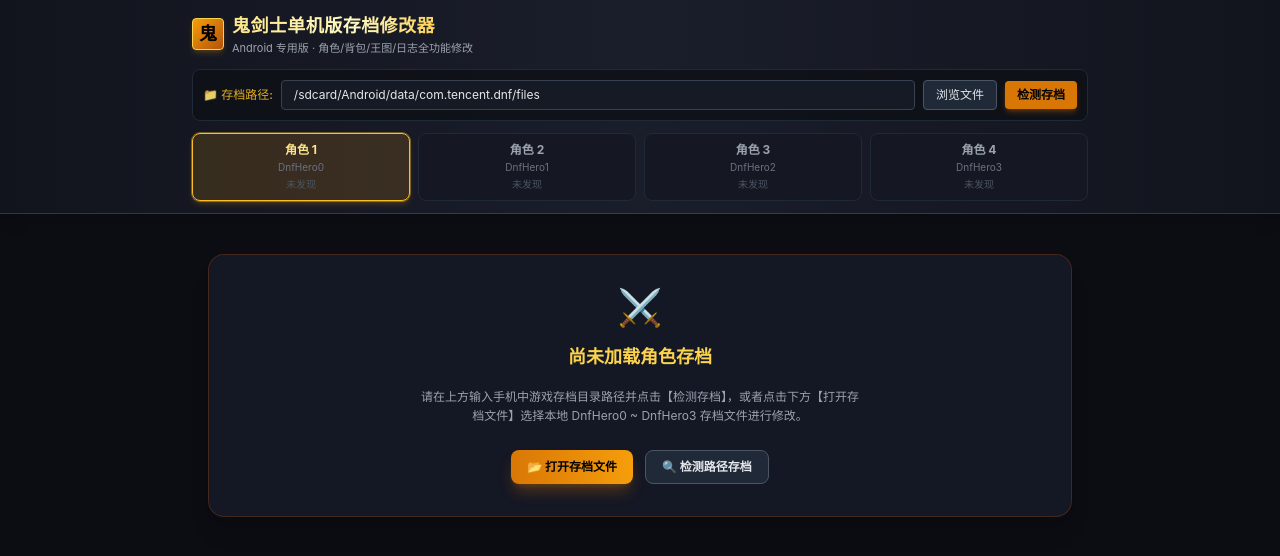
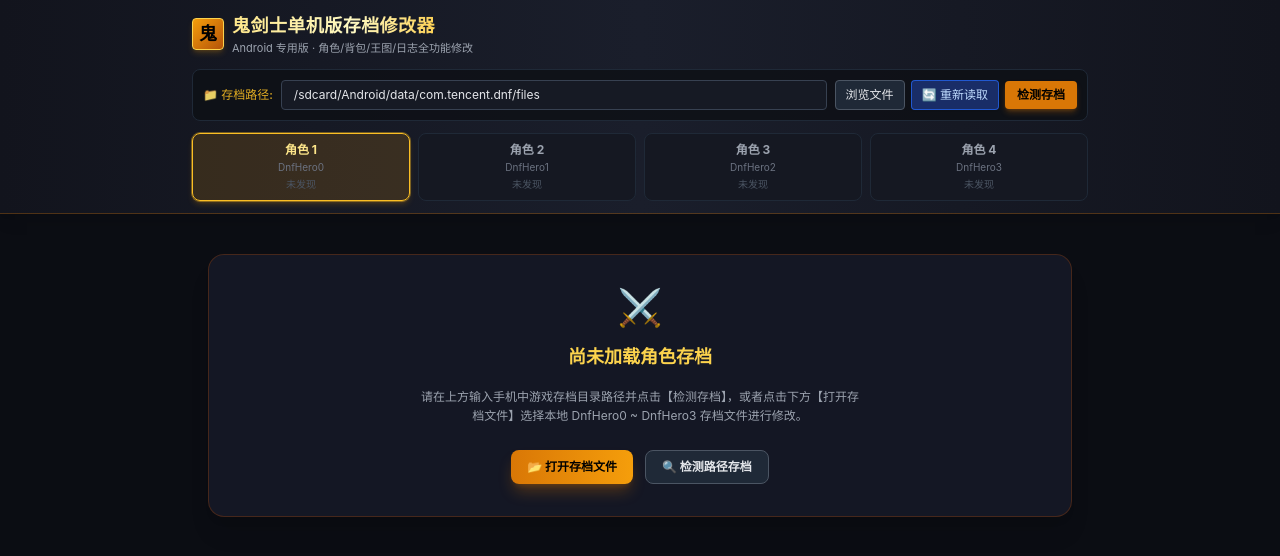
Before and after one commit to ustdbus/dnf-fix, a Vue app: page / in a window 1280 px wide. Shown: the top 556 px of the page. Built offline with nearby package versions, Linux system fonts and the light colour scheme.

Commit message:
fix: force reload from disk on character switch, detect and app focus, avoiding stale memory cache

```diff
--- a/src/App.vue
+++ b/src/App.vue
@@ -9,6 +9,7 @@
         @update:save-path="savePath = $event"
         @detect-path="detectSaves"
         @select-character="onSelectCharacter"
+        @reload-current="reloadCurrentSave"
         @file-selected="onFileSelected"
       />
 
@@ -116,7 +117,7 @@
 </template>
 
 <script setup lang="ts">
-import { ref } from 'vue'
+import { ref, onMounted } from 'vue'
 import HeaderBar from './components/HeaderBar.vue'
 import CharacterTab from './components/CharacterTab.vue'
 import InventoryTab from './components/InventoryTab.vue'
@@ -128,6 +129,15 @@
 const savePath = ref<string>('/sdcard/Android/data/com.tencent.dnf/files')
 const currentCharacter = ref<number>(0)
 const activeTab = ref<'character' | 'inventory' | 'dungeon'>('character')
+
+onMounted(() => {
+  document.addEventListener('visibilitychange', () => {
+    if (document.visibilityState === 'visible' && window.AndroidBridge) {
+      // 用户从游戏切换回修改器时，自动从磁盘重新检查当前角色是否有更新
+      loadCharacterSaveFromDisk(currentCharacter.value, true)
+    }
+  })
+})
 
 // 4个角色的存档数据缓存 (0 ~ 3)
 const saves = ref<(DnfHeroSave | null)[]>([null, null, null, null])
@@ -151,17 +161,12 @@
   }, 3000)
 }
 
-function onSelectCharacter(index: number) {
-  currentCharacter.value = index
-  if (saves.value[index]) {
-    currentSave.value = saves.value[index]
-    showToast(`已切换至角色 ${index + 1}`)
-  } else {
-    // 检查 AndroidBridge 是否存在该角色文件
-    if (window.AndroidBridge && window.AndroidBridge.checkFileExists) {
-      const charPath = `${savePath.value}/DnfHero${index}`
-      if (window.AndroidBridge.checkFileExists(charPath)) {
-        const b64 = window.AndroidBridge.readSaveFile(charPath)
+function loadCharacterSaveFromDisk(index: number, silent: boolean = false): boolean {
+  if (window.AndroidBridge && window.AndroidBridge.checkFileExists && window.AndroidBridge.readSaveFile) {
+    const charPath = `${savePath.value}/DnfHero${index}`
+    if (window.AndroidBridge.checkFileExists(charPath)) {
+      const b64 = window.AndroidBridge.readSaveFile(charPath)
+      if (b64) {
         const binaryString = window.atob(b64)
         const len = binaryString.length
         const bytes = new Uint8Array(len)
@@ -170,23 +175,53 @@
         }
         const save = parseHeroSave(bytes.buffer, index)
         saves.value[index] = save
-        currentSave.value = save
         characterStatus.value[index] = { exists: true, desc: `Lv.${save.level} ${save.professionName}` }
-        showToast(`已读取角色 ${index + 1} 存档`)
-        return
+        if (currentCharacter.value === index) {
+          currentSave.value = save
+        }
+        if (!silent) {
+          showToast(`已读取角色 ${index + 1} 最新存档 (Lv.${save.level} ${save.professionName})`)
+        }
+        return true
       }
     }
-    currentSave.value = null
-    showToast(`角色 ${index + 1} 暂无存档数据，请先检测或导入`, 'error')
   }
+  return false
+}
+
+function reloadCurrentSave() {
+  const success = loadCharacterSaveFromDisk(currentCharacter.value)
+  if (!success) {
+    showToast(`重新读取失败：磁盘未找到 DnfHero${currentCharacter.value} 或当前在网页模式`, 'error')
+  }
+}
+
+function onSelectCharacter(index: number) {
+  currentCharacter.value = index
+  // 1. Android 原生环境下，每次切换或点击角色卡片均强制从磁盘重新读取最新数据
+  const readSuccess = loadCharacterSaveFromDisk(index)
+  if (readSuccess) {
+    return
+  }
+
+  // 2. 若不在原生环境或磁盘未找到，检查是否有手动导入的存档
+  if (saves.value[index]) {
+    currentSave.value = saves.value[index]
+    showToast(`已切换至角色 ${index + 1}`)
+    return
+  }
+
+  currentSave.value = null
+  showToast(`角色 ${index + 1} 暂无存档数据，请先检测或导入`, 'error')
 }
 
 function detectSaves() {
   if (window.AndroidBridge && window.AndroidBridge.scanSaves) {
     try {
+      // 重新检测时清空旧缓存，强制完全从磁盘刷新
+      saves.value = [null, null, null, null]
       const resultJson = window.AndroidBridge.scanSaves(savePath.value)
       const res = JSON.parse(resultJson)
-      // res: Array<{ index: number, exists: boolean, size: number }>
       let foundCount = 0
       for (let i = 0; i < 4; i++) {
         const item = res.find((r: any) => r.index === i)
@@ -198,7 +233,8 @@
         }
       }
       showToast(`检测完成，共发现 ${foundCount} 个角色存档`)
-      onSelectCharacter(0)
+      // 强制从磁盘重新读取当前角色存档
+      loadCharacterSaveFromDisk(currentCharacter.value)
       return
     } catch (e: any) {
       showToast(`检测存档路径出错: ${e.message}`, 'error')
@@ -227,6 +263,8 @@
       showToast(`成功读取 ${file.name} (Lv.${save.level} ${save.professionName})`)
     } catch (e: any) {
       showToast(`解析文件失败: ${e.message}`, 'error')
+    } finally {
+      target.value = ''
     }
   }
   reader.readAsArrayBuffer(file)
--- a/src/components/HeaderBar.vue
+++ b/src/components/HeaderBar.vue
@@ -28,11 +28,18 @@
             class="flex-1 bg-[#161a24] text-xs text-gray-200 px-3 py-1.5 rounded border border-gray-700 focus:border-amber-500 focus:outline-none placeholder-gray-600"
           />
         </div>
-        <div class="flex items-center gap-2">
-          <label class="cursor-pointer text-xs px-3 py-1.5 rounded bg-gray-800 hover:bg-gray-700 text-gray-200 border border-gray-600 transition flex items-center gap-1">
+        <div class="flex items-center gap-1.5">
+          <label class="cursor-pointer text-xs px-2.5 py-1.5 rounded bg-gray-800 hover:bg-gray-700 text-gray-200 border border-gray-600 transition flex items-center gap-1">
             <span>浏览文件</span>
             <input type="file" class="hidden" @change="$emit('file-selected', $event)" />
           </label>
+          <button
+            @click="$emit('reload-current')"
+            class="text-xs px-2.5 py-1.5 rounded bg-blue-900/70 hover:bg-blue-800 border border-blue-600/80 text-blue-200 transition flex items-center gap-1 shadow-sm"
+            title="强制从存储重新读取当前角色的最新存档"
+          >
+            <span>🔄 重新读取</span>
+          </button>
           <button
             @click="$emit('detect-path')"
             class="text-xs px-3 py-1.5 rounded bg-amber-600 hover:bg-amber-500 text-black font-bold transition flex items-center gap-1 shadow-md shadow-amber-600/30"
@@ -89,6 +96,7 @@
   (e: 'update:savePath', val: string): void
   (e: 'detect-path'): void
   (e: 'select-character', index: number): void
+  (e: 'reload-current'): void
   (e: 'file-selected', event: Event): void
 }>()
 </script>
```
